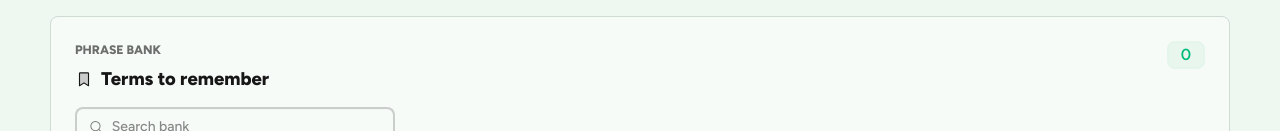
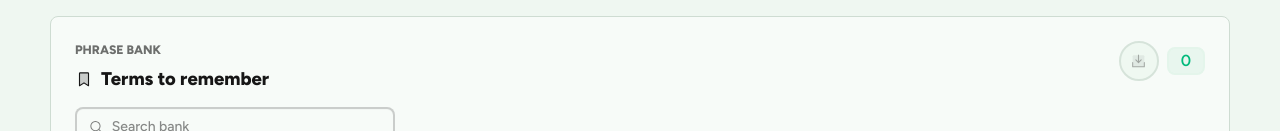
Before and after one commit to aflekkas/phsc-11000-study-platform, a React (Vite) app: page / in a window 1280 px wide. Shown: the part 807-938 px from the top of the page. Built offline with nearby package versions, Linux system fonts and the light colour scheme.

Commit message:
Add phrase bank export

```diff
--- a/src/App.tsx
+++ b/src/App.tsx
@@ -12,6 +12,7 @@ import {
   reinforcementLine,
   selectNextFreestyleQuestion
 } from "./lib/freestyleEngine";
+import { buildPhraseBankMarkdown, phraseBankMarkdownFileName } from "./lib/phraseBankExport";
 import type { MultipleChoiceQuestion } from "./lib/questionBank";
 import { playRewardSound, playUiSound } from "./lib/sound";
 import {
@@ -277,6 +278,21 @@ function App() {
     link.remove();
     window.setTimeout(() => window.URL.revokeObjectURL(url), 1000);
     setProgressTransferStatus({ tone: "success", message: "Exported progress JSON." });
+  };
+
+  const exportPhraseBank = () => {
+    const markdown = buildPhraseBankMarkdown(progressRef.current.phraseBank);
+    const blob = new Blob([markdown], { type: "text/markdown;charset=utf-8" });
+    const url = window.URL.createObjectURL(blob);
+    const link = document.createElement("a");
+    link.href = url;
+    link.download = phraseBankMarkdownFileName();
+    link.style.display = "none";
+    document.body.append(link);
+    link.click();
+    link.remove();
+    window.setTimeout(() => window.URL.revokeObjectURL(url), 1000);
+    setProgressTransferStatus({ tone: "success", message: "Exported phrase bank Markdown." });
   };
 
   const importProgress = async (file: File) => {
@@ -595,6 +611,7 @@ function App() {
           totalMultipleChoice={multipleChoiceQuestions.length}
           onAddPhrase={addManualPhrase}
           onDeletePhrase={deletePhrase}
+          onExportPhraseBank={exportPhraseBank}
           onExportProgress={exportProgress}
           onImportProgress={(file) => void importProgress(file)}
           onStart={startSession}
--- a/src/features/dashboard/Dashboard.tsx
+++ b/src/features/dashboard/Dashboard.tsx
@@ -40,6 +40,7 @@ export function Dashboard({
   totalMultipleChoice,
   onAddPhrase,
   onDeletePhrase,
+  onExportPhraseBank,
   onExportProgress,
   onImportProgress,
   onTogglePhraseStar,
@@ -56,6 +57,7 @@ export function Dashboard({
   totalMultipleChoice: number;
   onAddPhrase: (text: string) => void;
   onDeletePhrase: (phraseId: string) => void;
+  onExportPhraseBank: () => void;
   onExportProgress: () => void;
   onImportProgress: (file: File) => void;
   onTogglePhraseStar: (phraseId: string) => void;
@@ -124,6 +126,7 @@ export function Dashboard({
         <PhraseBankPanel
           phrases={phrases}
           onDeletePhrase={onDeletePhrase}
+          onExport={onExportPhraseBank}
           onTogglePhraseStar={onTogglePhraseStar}
           onUpdatePhraseNote={onUpdatePhraseNote}
         />
--- a/src/features/phrases/PhraseBankPanel.tsx
+++ b/src/features/phrases/PhraseBankPanel.tsx
@@ -1,30 +1,27 @@
 import { useMemo, useState } from "react";
-import { BookmarkSimple, MagnifyingGlass, NotePencil, Star, Trash } from "@phosphor-icons/react";
+import { BookmarkSimple, DownloadSimple, MagnifyingGlass, NotePencil, Star, Trash } from "@phosphor-icons/react";
 import { Badge } from "../../components/ui/Badge";
 import { IconButton } from "../../components/ui/Button";
 import { StudyCard } from "../../components/ui/StudyCard";
 import { cx } from "../../lib/classes";
+import { sortedPhraseBank } from "../../lib/phraseBankExport";
 import type { PhraseBankItem } from "../../lib/storage";
 
 export function PhraseBankPanel({
   phrases,
   onDeletePhrase,
+  onExport,
   onTogglePhraseStar,
   onUpdatePhraseNote
 }: {
   phrases: PhraseBankItem[];
   onDeletePhrase: (phraseId: string) => void;
+  onExport: () => void;
   onTogglePhraseStar: (phraseId: string) => void;
   onUpdatePhraseNote: (phraseId: string, note: string) => void;
 }) {
   const [query, setQuery] = useState("");
-  const sortedPhrases = useMemo(
-    () =>
-      [...phrases].sort(
-        (a, b) => Number(b.starred) - Number(a.starred) || b.updatedAt.localeCompare(a.updatedAt)
-      ),
-    [phrases]
-  );
+  const sortedPhrases = useMemo(() => sortedPhraseBank(phrases), [phrases]);
   const visiblePhrases = useMemo(() => {
     const normalizedQuery = query.toLowerCase().trim();
     if (!normalizedQuery) return sortedPhrases;
@@ -49,7 +46,17 @@ export function PhraseBankPanel({
             <BookmarkSimple size={18} weight="duotone" /> Terms to remember
           </h2>
         </div>
-        <Badge tone="primary" className="badge-lg">{phrases.length}</Badge>
+        <div className="phrase-bank-actions">
+          <IconButton
+            disabled={phrases.length === 0}
+            label="Export phrase bank"
+            onClick={onExport}
+            tone="ghost"
+          >
+            <DownloadSimple size={17} weight="duotone" />
+          </IconButton>
+          <Badge tone="primary" className="badge-lg">{phrases.length}</Badge>
+        </div>
       </div>
 
       <label className="input input-bordered flex items-center gap-2">
--- /dev/null
+++ b/src/lib/phraseBankExport.ts
@@ -0,0 +1,66 @@
+import type { PhraseBankItem, PhraseSource } from "./storage";
+
+function formatDate(value: string) {
+  const date = new Date(value);
+  if (Number.isNaN(date.getTime())) return value;
+  return date.toLocaleString(undefined, {
+    dateStyle: "medium",
+    timeStyle: "short"
+  });
+}
+
+function sourceLabel(source: PhraseSource) {
+  const parts = [
+    source.lectureTitle ?? source.label,
+    source.cluster,
+    source.questionId ? `question ${source.questionId}` : undefined
+  ].filter(Boolean);
+  return parts.join(" - ");
+}
+
+function phraseSourceLine(source: PhraseSource) {
+  const label = sourceLabel(source) || "Saved phrase";
+  return `  - ${label} (${formatDate(source.capturedAt)})`;
+}
+
+export function sortedPhraseBank(phrases: PhraseBankItem[]) {
+  return [...phrases].sort(
+    (a, b) => Number(b.starred) - Number(a.starred) || b.updatedAt.localeCompare(a.updatedAt)
+  );
+}
+
+export function buildPhraseBankMarkdown(phrases: PhraseBankItem[], exportedAt = new Date()) {
+  const sorted = sortedPhraseBank(phrases);
+  const lines = [
+    "# PHSC 11000 Phrase Bank",
+    "",
+    `Exported: ${formatDate(exportedAt.toISOString())}`,
+    `Phrases: ${sorted.length}`,
+    ""
+  ];
+
+  if (sorted.length === 0) {
+    lines.push("No phrases saved yet.", "");
+    return `${lines.join("\n")}\n`;
+  }
+
+  for (const phrase of sorted) {
+    lines.push(`## ${phrase.text}`);
+    lines.push("");
+    if (phrase.starred) lines.push("- Starred: yes");
+    lines.push(`- Captures: ${phrase.captureCount}`);
+    lines.push(`- Updated: ${formatDate(phrase.updatedAt)}`);
+    if (phrase.note?.trim()) lines.push(`- Note: ${phrase.note.trim()}`);
+    if (phrase.sources.length > 0) {
+      lines.push("- Sources:");
+      lines.push(...phrase.sources.map(phraseSourceLine));
+    }
+    lines.push("");
+  }
+
+  return `${lines.join("\n")}\n`;
+}
+
+export function phraseBankMarkdownFileName(now = new Date()) {
+  return `phsc-11000-phrase-bank-${now.toISOString().slice(0, 10)}.md`;
+}
--- a/src/styles.css
+++ b/src/styles.css
@@ -385,6 +385,13 @@ button, input, textarea { font: inherit; }
   max-height: 540px;
   overflow: auto;
   padding: 0;
+}
+
+.phrase-bank-actions {
+  align-items: center;
+  display: flex;
+  flex: 0 0 auto;
+  gap: 8px;
 }
 
 .phrase-list li {
```
